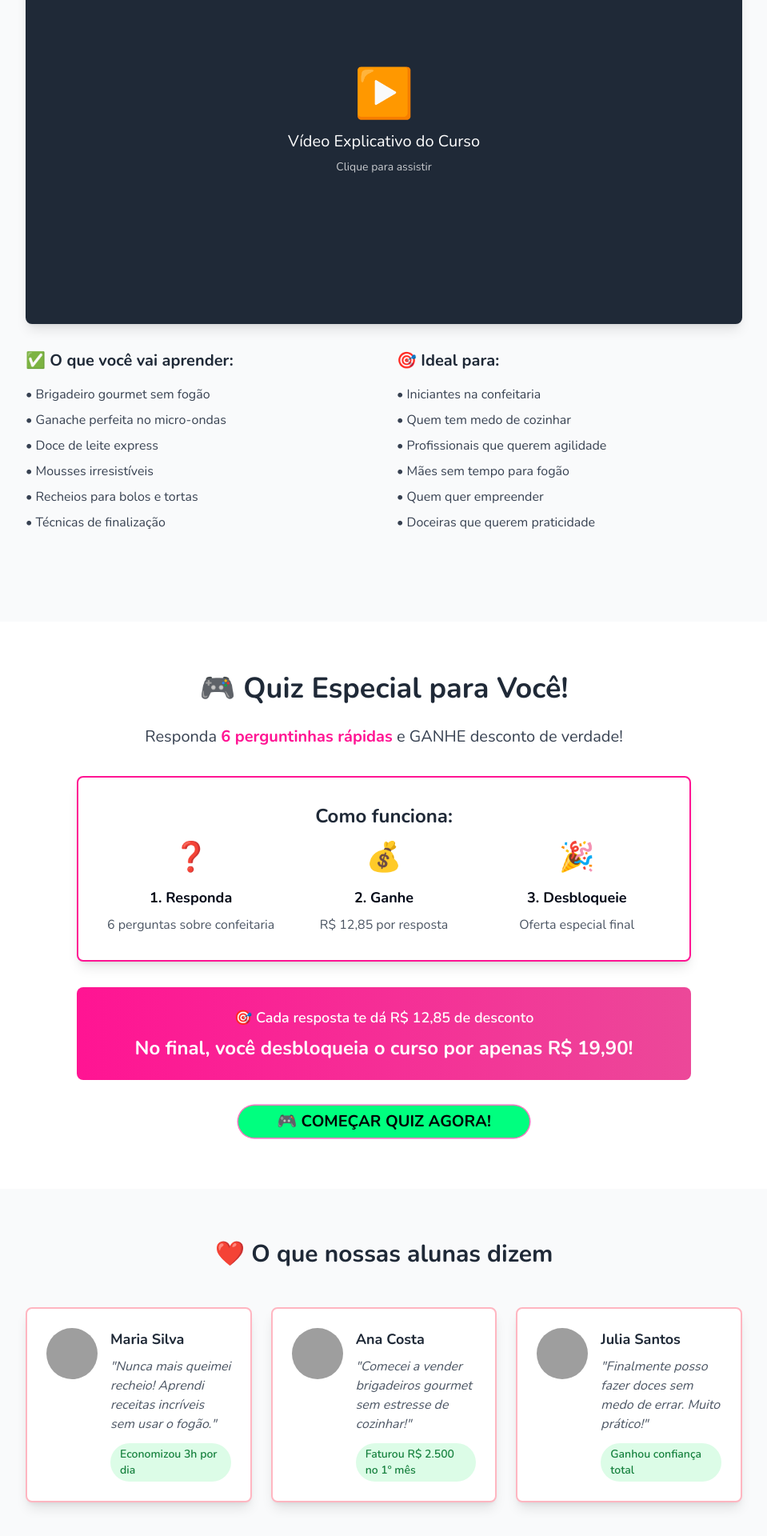
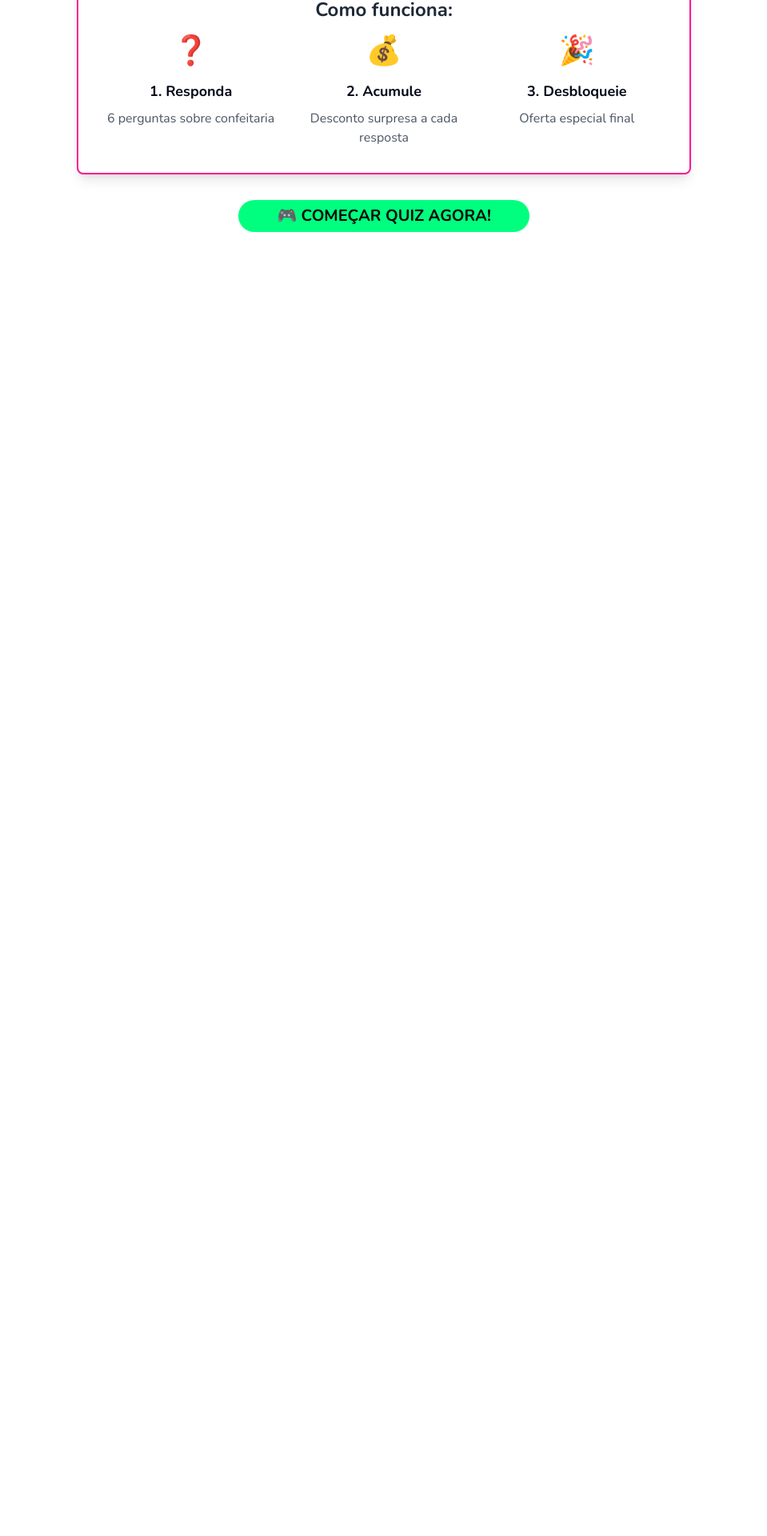
Before and after one commit to pepealps/recheios-sem-fogo-quiz, a React (Vite) app: page / in a window 1280 px wide. Shown: the part 819-2739 px from the top of the page at 80% size, without its empty margins (160-1119 px from the left). After the commit the page ends 1173 px from the top, so only its background shows below. Built offline with nearby package versions, Linux system fonts and the light colour scheme; grey boxes are pictures that could not be loaded.

Commit message:
Refactor: Remove intro quiz elements
Removed the video, explanatory text, and the pink discount section from the quiz intro. Also removed the initial testimonial section and the amount earned per question. Added a cash register sound effect on each answer.

```diff
--- a/src/components/Quiz.tsx
+++ b/src/components/Quiz.tsx
@@ -75,14 +75,45 @@ const Quiz = ({ onAnswer, onComplete }: QuizProps) => {
   const [currentQuestion, setCurrentQuestion] = useState(0);
   const [isAnswering, setIsAnswering] = useState(false);
 
+  const playCashRegisterSound = () => {
+    // Create audio context for cash register sound
+    const audioContext = new (window.AudioContext || (window as any).webkitAudioContext)();
+
+    // Create a simple cash register "cha-ching" sound
+    const createBeep = (frequency: number, duration: number, delay: number = 0) => {
+      setTimeout(() => {
+        const oscillator = audioContext.createOscillator();
+        const gainNode = audioContext.createGain();
+
+        oscillator.connect(gainNode);
+        gainNode.connect(audioContext.destination);
+
+        oscillator.frequency.value = frequency;
+        oscillator.type = 'sine';
+
+        gainNode.gain.setValueAtTime(0.3, audioContext.currentTime);
+        gainNode.gain.exponentialRampToValueAtTime(0.01, audioContext.currentTime + duration);
+
+        oscillator.start(audioContext.currentTime);
+        oscillator.stop(audioContext.currentTime + duration);
+      }, delay);
+    };
+
+    // Create the "cha-ching" effect with multiple tones
+    createBeep(800, 0.1, 0);
+    createBeep(1000, 0.1, 50);
+    createBeep(1200, 0.2, 100);
+  };
+
   const handleAnswer = (optionIndex: number) => {
     if (isAnswering) return;
 
     setIsAnswering(true);
+
+    // Play cash register sound
+    playCashRegisterSound();
+
     onAnswer();
-
-    // Play cash register sound (placeholder for now)
-    console.log('🔊 Cash register sound!');
 
     setTimeout(() => {
       if (currentQuestion < questions.length - 1) {
@@ -104,7 +135,7 @@ const Quiz = ({ onAnswer, onComplete }: QuizProps) => {
             Pergunta {currentQuestion + 1} de {questions.length}
           </span>
           <span className="text-hot-pink font-bold">
-            +R$ 12,85 por resposta!
+            💰 Acumulando desconto...
           </span>
         </div>
         <div className="w-full bg-gray-200 rounded-full h-3">
--- a/src/pages/Index.tsx
+++ b/src/pages/Index.tsx
@@ -4,7 +4,6 @@ import { Card } from '@/components/ui/card';
 import BalanceCounter from '@/components/BalanceCounter';
 import Quiz from '@/components/Quiz';
 import CountdownTimer from '@/components/CountdownTimer';
-import TestimonialCard from '@/components/TestimonialCard';
 
 const Index = () => {
   const [currentSection, setCurrentSection] = useState<'intro' | 'quiz' | 'offer'>('intro');
@@ -26,27 +25,6 @@ const Index = () => {
     setCurrentSection('offer');
     window.scrollTo({ top: 0, behavior: 'smooth' });
   };
-
-  const testimonials = [
-    {
-      name: "Maria Silva",
-      photo: "/placeholder-woman.jpg",
-      testimonial: "Nunca mais queimei recheio! Aprendi receitas incríveis sem usar o fogão.",
-      result: "Economizou 3h por dia"
-    },
-    {
-      name: "Ana Costa",
-      photo: "/placeholder-woman2.jpg",
-      testimonial: "Comecei a vender brigadeiros gourmet sem estresse de cozinhar!",
-      result: "Faturou R$ 2.500 no 1º mês"
-    },
-    {
-      name: "Julia Santos",
-      photo: "/placeholder-woman3.jpg",
-      testimonial: "Finalmente posso fazer doces sem medo de errar. Muito prático!",
-      result: "Ganhou confiança total"
-    }
-  ];
 
   return (
     <div className="min-h-screen bg-white font-rounded">
@@ -85,49 +63,6 @@ const Index = () => {
             </div>
           </section>
 
-          {/* VSL Section */}
-          <section className="py-16 px-4 bg-gray-50">
-            <div className="max-w-4xl mx-auto text-center">
-              <h2 className="text-3xl font-bold text-gray-800 mb-8">
-                Veja como funciona o curso 👇
-              </h2>
-              <div className="bg-gray-800 rounded-lg overflow-hidden shadow-lg mb-8">
-                <div className="aspect-video flex items-center justify-center text-white">
-                  <div className="text-center">
-                    <div className="text-6xl mb-4">▶️</div>
-                    <p className="text-xl">Vídeo Explicativo do Curso</p>
-                    <p className="text-sm opacity-75 mt-2">Clique para assistir</p>
-                  </div>
-                </div>
-              </div>
-
-              <div className="grid md:grid-cols-2 gap-8 mb-12">
-                <div className="text-left">
-                  <h3 className="text-xl font-bold text-gray-800 mb-4">✅ O que você vai aprender:</h3>
-                  <ul className="space-y-2 text-gray-700">
-                    <li>• Brigadeiro gourmet sem fogão</li>
-                    <li>• Ganache perfeita no micro-ondas</li>
-                    <li>• Doce de leite express</li>
-                    <li>• Mousses irresistíveis</li>
-                    <li>• Recheios para bolos e tortas</li>
-                    <li>• Técnicas de finalização</li>
-                  </ul>
-                </div>
-                <div className="text-left">
-                  <h3 className="text-xl font-bold text-gray-800 mb-4">🎯 Ideal para:</h3>
-                  <ul className="space-y-2 text-gray-700">
-                    <li>• Iniciantes na confeitaria</li>
-                    <li>• Quem tem medo de cozinhar</li>
-                    <li>• Profissionais que querem agilidade</li>
-                    <li>• Mães sem tempo para fogão</li>
-                    <li>• Quem quer empreender</li>
-                    <li>• Doceiras que querem praticidade</li>
-                  </ul>
-                </div>
-              </div>
-            </div>
-          </section>
-
           {/* Game Introduction */}
           <section className="py-16 px-4">
             <div className="max-w-3xl mx-auto text-center">
@@ -136,7 +71,7 @@ const Index = () => {
               </h2>
               <p className="text-xl text-gray-700 mb-8 leading-relaxed">
                 Responda <span className="font-bold text-hot-pink">6 perguntinhas rápidas</span> e
-                GANHE desconto de verdade!
+                desbloqueie uma oferta especial!
               </p>
 
               <Card className="p-8 border-2 border-hot-pink shadow-lg mb-8">
@@ -149,8 +84,8 @@ const Index = () => {
                   </div>
                   <div className="text-center">
                     <div className="text-4xl mb-4">💰</div>
-                    <h4 className="font-bold text-lg mb-2">2. Ganhe</h4>
-                    <p className="text-gray-600">R$ 12,85 por resposta</p>
+                    <h4 className="font-bold text-lg mb-2">2. Acumule</h4>
+                    <p className="text-gray-600">Desconto surpresa a cada resposta</p>
                   </div>
                   <div className="text-center">
                     <div className="text-4xl mb-4">🎉</div>
@@ -160,35 +95,12 @@ const Index = () => {
                 </div>
               </Card>
 
-              <div className="bg-gradient-to-r from-hot-pink to-pink-500 text-white rounded-lg p-6 mb-8">
-                <p className="text-lg font-semibold mb-2">
-                  🎯 Cada resposta te dá R$ 12,85 de desconto
-                </p>
-                <p className="text-2xl font-bold">
-                  No final, você desbloqueia o curso por apenas R$ 19,90!
-                </p>
-              </div>
-
               <Button
                 onClick={startQuiz}
                 className="bg-neon-green hover:bg-green-500 text-black font-bold text-xl px-12 py-4 rounded-full shadow-lg transform hover:scale-105 transition-all duration-300 animate-pulse-pink"
               >
                 🎮 COMEÇAR QUIZ AGORA!
               </Button>
-            </div>
-          </section>
-
-          {/* Testimonials */}
-          <section className="py-16 px-4 bg-gray-50">
-            <div className="max-w-4xl mx-auto">
-              <h2 className="text-3xl font-bold text-center text-gray-800 mb-12">
-                ❤️ O que nossas alunas dizem
-              </h2>
-              <div className="grid md:grid-cols-3 gap-6">
-                {testimonials.map((testimonial, index) => (
-                  <TestimonialCard key={index} {...testimonial} />
-                ))}
-              </div>
             </div>
           </section>
         </>
```
